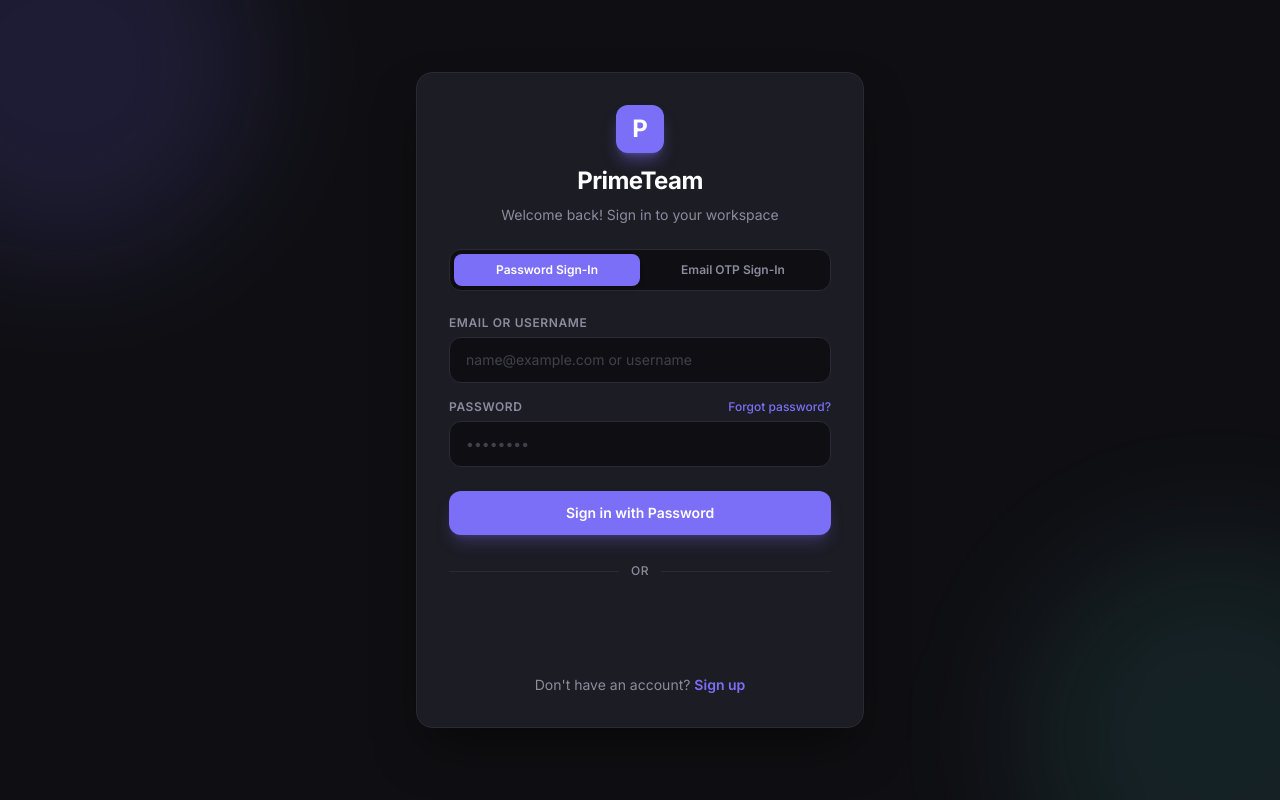
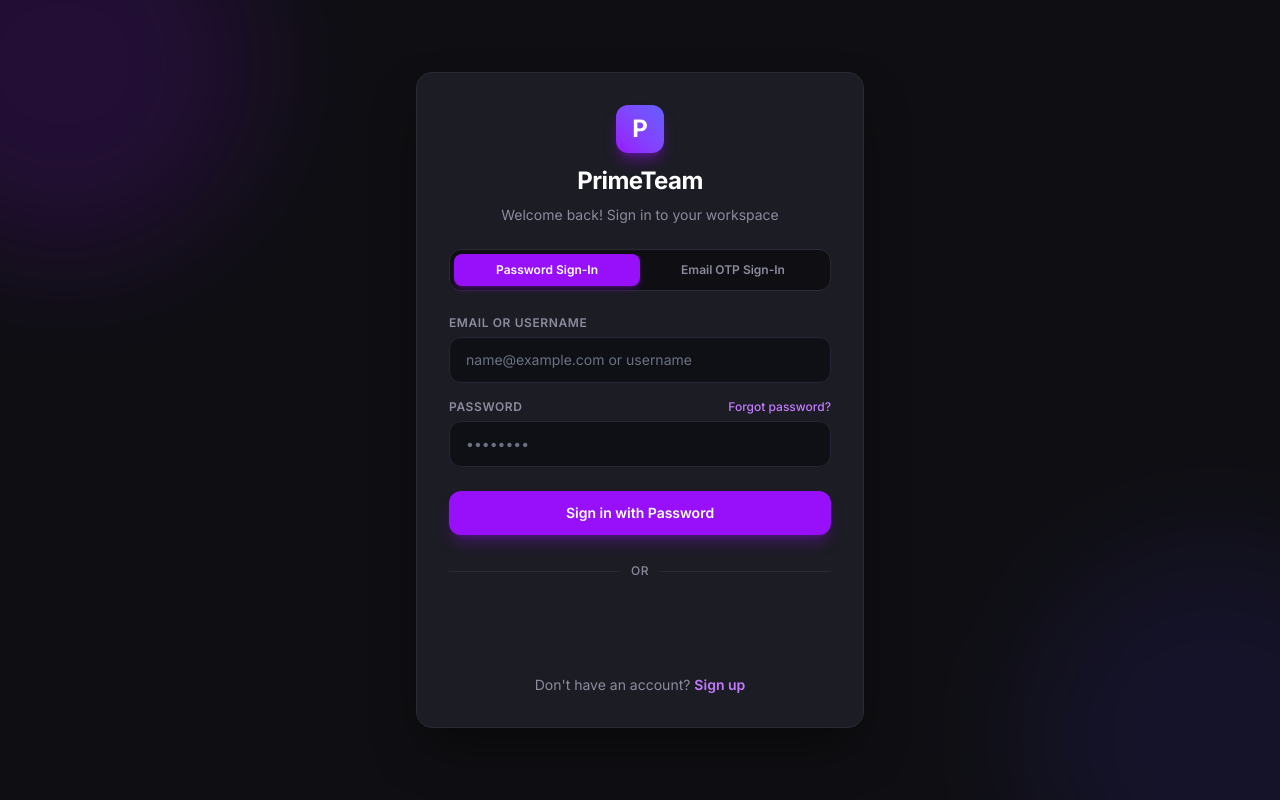
Before and after one commit to Rahulyacodes/Boardy, a React (Vite) app in the folder frontend/: page /login in a window 1280 px wide. Built offline with nearby package versions, Linux system fonts and the light colour scheme; no server answers.

Commit message:
fixed the signup and signin page color and design , fixed chat not working issue

```diff
--- a/frontend/src/index.css
+++ b/frontend/src/index.css
@@ -5,8 +5,8 @@
   --color-bg-surface: #1C1C24;
   --color-bg-surface-hover: #252530;
   --color-bg-border: #2A2A35;
-  --color-accent-purple: #7C6FF7;
-  --color-accent-purple-hover: #6C5CE7;
+  --color-accent-purple: #9333EA;
+  --color-accent-purple-hover: #A855F7;
   --color-accent-teal: #4ECDC4;
   --color-text-primary: #FFFFFF;
   --color-text-muted: #8B8B9E;
@@ -22,6 +22,17 @@
     min-height: 100vh;
     margin: 0;
   }
+}
+
+/* Dark mode autofill override for Chrome/Safari/Firefox */
+input:-webkit-autofill,
+input:-webkit-autofill:hover,
+input:-webkit-autofill:focus,
+input:-webkit-autofill:active {
+  -webkit-box-shadow: 0 0 0 1000px #0F0F16 inset !important;
+  -webkit-text-fill-color: #ffffff !important;
+  caret-color: #ffffff !important;
+  transition: background-color 5000s ease-in-out 0s;
 }
 
 /* custom scrollbar */
--- a/frontend/src/pages/BoardPage.jsx
+++ b/frontend/src/pages/BoardPage.jsx
@@ -18,6 +18,7 @@ import BoardNavbar from '../components/layout/BoardNavbar'
 import BottomDock from '../components/layout/BottomDock'
 import PlannerView from '../components/board/PlannerView'
 import CardDetailModal, { getDueDateStatus, renderDueIcon } from '../components/board/CardDetailModal'
+import BoardChatPanel from '../components/board/BoardChatPanel'
 import { formatBackgroundStyle, DEFAULT_BACKGROUND } from '../utils/backgrounds'
 import { io } from 'socket.io-client'
 
--- a/frontend/src/pages/LoginPage.jsx
+++ b/frontend/src/pages/LoginPage.jsx
@@ -184,15 +184,15 @@ function LoginPage() {
   return (
     <div className="min-h-screen w-full flex items-center justify-center p-4 bg-bg-primary relative overflow-hidden">
       {/* Background glow accents */}
-      <div className="absolute -top-32 -left-32 w-96 h-96 bg-accent-purple/15 rounded-full blur-3xl pointer-events-none" />
-      <div className="absolute -bottom-32 -right-32 w-96 h-96 bg-accent-teal/10 rounded-full blur-3xl pointer-events-none" />
+      <div className="absolute -top-32 -left-32 w-96 h-96 bg-purple-600/15 rounded-full blur-3xl pointer-events-none" />
+      <div className="absolute -bottom-32 -right-32 w-96 h-96 bg-indigo-600/10 rounded-full blur-3xl pointer-events-none" />
 
       {/* Main card */}
       <div className="w-full max-w-md p-8 rounded-2xl bg-bg-surface border border-bg-border shadow-2xl shadow-black/50 backdrop-blur-xl relative z-10 flex flex-col gap-6">
 
         {/* Header / Logo */}
         <div className="text-center flex flex-col items-center gap-2">
-          <div className="w-12 h-12 rounded-xl bg-[#7C6FF7] text-white flex items-center justify-center font-black text-2xl shadow-lg shadow-[#7C6FF7]/40 mb-1">
+          <div className="w-12 h-12 rounded-xl bg-gradient-to-tr from-purple-600 to-indigo-500 text-white flex items-center justify-center font-black text-2xl shadow-lg shadow-purple-600/40 mb-1">
             P
           </div>
           <h1 className="text-2xl font-bold tracking-tight text-white">PrimeTeam</h1>
@@ -206,7 +206,7 @@ function LoginPage() {
             onClick={() => { setLoginMethod('password'); setError(''); setSuccessMsg('') }}
             className={`flex-1 py-2 text-xs font-semibold rounded-lg transition-all cursor-pointer ${
               loginMethod === 'password'
-                ? 'bg-[#7C6FF7] text-white shadow-md'
+                ? 'bg-purple-600 text-white shadow-md shadow-purple-600/30'
                 : 'text-[#8B8B9E] hover:text-white'
             }`}
           >
@@ -217,7 +217,7 @@ function LoginPage() {
             onClick={() => { setLoginMethod('otp'); setOtpStep('request'); setError(''); setSuccessMsg('') }}
             className={`flex-1 py-2 text-xs font-semibold rounded-lg transition-all cursor-pointer ${
               loginMethod === 'otp'
-                ? 'bg-[#7C6FF7] text-white shadow-md'
+                ? 'bg-purple-600 text-white shadow-md shadow-purple-600/30'
                 : 'text-[#8B8B9E] hover:text-white'
             }`}
           >
@@ -258,7 +258,7 @@ function LoginPage() {
                 onChange={e => setIdentifier(e.target.value)}
                 placeholder="name@example.com or username"
                 required
-                className="w-full px-4 py-3 rounded-xl bg-bg-primary border border-bg-border text-text-primary text-sm placeholder:text-text-muted/40 focus:outline-none focus:border-accent-purple focus:ring-1 focus:ring-accent-purple transition-all duration-200"
+                className="w-full px-4 py-3 rounded-xl bg-[#0F0F16] border border-[#262636] text-white text-sm placeholder:text-gray-500 focus:outline-none focus:border-purple-500 focus:ring-1 focus:ring-purple-500 transition-all duration-200"
               />
             </div>
 
@@ -270,7 +270,7 @@ function LoginPage() {
                 <button
                   type="button"
                   onClick={() => setShowForgotPassword(true)}
-                  className="text-xs text-accent-purple hover:underline hover:text-accent-purple-hover font-medium transition-colors cursor-pointer"
+                  className="text-xs text-purple-400 hover:underline hover:text-purple-300 font-medium transition-colors cursor-pointer"
                 >
                   Forgot password?
                 </button>
@@ -281,14 +281,14 @@ function LoginPage() {
                 onChange={e => setPassword(e.target.value)}
                 placeholder="••••••••"
                 required
-                className="w-full px-4 py-3 rounded-xl bg-bg-primary border border-bg-border text-text-primary text-sm placeholder:text-text-muted/40 focus:outline-none focus:border-accent-purple focus:ring-1 focus:ring-accent-purple transition-all duration-200"
+                className="w-full px-4 py-3 rounded-xl bg-[#0F0F16] border border-[#262636] text-white text-sm placeholder:text-gray-500 focus:outline-none focus:border-purple-500 focus:ring-1 focus:ring-purple-500 transition-all duration-200"
               />
             </div>
 
             <button
               type="submit"
               disabled={loading}
-              className="w-full mt-2 py-3 px-4 rounded-xl text-sm font-semibold text-white bg-[#7C6FF7] hover:bg-[#6C5CE7] active:scale-[0.99] disabled:opacity-50 disabled:cursor-not-allowed transition-all duration-200 shadow-lg shadow-[#7C6FF7]/25 flex items-center justify-center gap-2 cursor-pointer"
+              className="w-full mt-2 py-3 px-4 rounded-xl text-sm font-semibold text-white bg-purple-600 hover:bg-purple-500 active:scale-[0.99] disabled:opacity-50 disabled:cursor-not-allowed transition-all duration-200 shadow-lg shadow-purple-600/30 flex items-center justify-center gap-2 cursor-pointer"
             >
               {loading ? (
                 <>
@@ -317,14 +317,14 @@ function LoginPage() {
                   onChange={e => setIdentifier(e.target.value)}
                   placeholder="name@example.com or username"
                   required
-                  className="w-full px-4 py-3 rounded-xl bg-[#0F0F13] border border-[#2A2A35] text-white text-sm placeholder:text-[#8B8B9E]/40 focus:outline-none focus:border-[#7C6FF7] focus:ring-1 focus:ring-[#7C6FF7] transition-all duration-200"
+                  className="w-full px-4 py-3 rounded-xl bg-[#0F0F16] border border-[#262636] text-white text-sm placeholder:text-gray-500 focus:outline-none focus:border-purple-500 focus:ring-1 focus:ring-purple-500 transition-all duration-200"
                 />
               </div>
 
               <button
                 type="submit"
                 disabled={loading}
-                className="w-full mt-2 py-3 px-4 rounded-xl text-sm font-semibold text-white bg-[#7C6FF7] hover:bg-[#6C5CE7] active:scale-[0.99] disabled:opacity-50 disabled:cursor-not-allowed transition-all duration-200 shadow-lg shadow-[#7C6FF7]/25 flex items-center justify-center gap-2 cursor-pointer"
+                className="w-full mt-2 py-3 px-4 rounded-xl text-sm font-semibold text-white bg-purple-600 hover:bg-purple-500 active:scale-[0.99] disabled:opacity-50 disabled:cursor-not-allowed transition-all duration-200 shadow-lg shadow-purple-600/30 flex items-center justify-center gap-2 cursor-pointer"
               >
                 {loading ? (
                   <>
@@ -357,14 +357,14 @@ function LoginPage() {
                   onChange={(e) => setOtp(e.target.value.replace(/\D/g, ''))}
                   placeholder="123456"
                   required
-                  className="w-full text-center text-2xl font-mono tracking-widest px-4 py-3 rounded-xl bg-[#0F0F13] border border-[#7C6FF7]/50 text-white placeholder:text-[#8B8B9E]/30 focus:outline-none focus:border-[#7C6FF7] focus:ring-1 focus:ring-[#7C6FF7] transition-all duration-200"
+                  className="w-full text-center text-2xl font-mono tracking-widest px-4 py-3 rounded-xl bg-[#0F0F16] border border-purple-500/50 text-white placeholder:text-gray-600 focus:outline-none focus:border-purple-500 focus:ring-1 focus:ring-purple-500 transition-all duration-200"
                 />
               </div>
 
               <button
                 type="submit"
                 disabled={loading || otp.length !== 6}
-                className="w-full mt-1 py-3 px-4 rounded-xl text-sm font-semibold text-white bg-[#7C6FF7] hover:bg-[#6C5CE7] active:scale-[0.99] disabled:opacity-50 disabled:cursor-not-allowed transition-all duration-200 shadow-lg shadow-[#7C6FF7]/25 flex items-center justify-center gap-2 cursor-pointer"
+                className="w-full mt-1 py-3 px-4 rounded-xl text-sm font-semibold text-white bg-purple-600 hover:bg-purple-500 active:scale-[0.99] disabled:opacity-50 disabled:cursor-not-allowed transition-all duration-200 shadow-lg shadow-purple-600/30 flex items-center justify-center gap-2 cursor-pointer"
               >
                 {loading ? (
                   <>
@@ -391,7 +391,7 @@ function LoginPage() {
                   type="button"
                   disabled={resendCooldown > 0 || loading}
                   onClick={handleResendLoginOtp}
-                  className="text-[#7C6FF7] hover:underline disabled:opacity-50 disabled:no-underline cursor-pointer"
+                  className="text-purple-400 hover:underline disabled:opacity-50 disabled:no-underline cursor-pointer font-medium"
                 >
                   {resendCooldown > 0 ? `Resend code (${resendCooldown}s)` : 'Resend Code'}
                 </button>
@@ -422,7 +422,7 @@ function LoginPage() {
         {/* Footer */}
         <p className="text-center text-sm text-[#8B8B9E] mt-1">
           Don't have an account?{' '}
-          <Link to="/register" className="font-semibold text-[#7C6FF7] hover:underline hover:text-purple-300 transition-colors">
+          <Link to="/register" className="font-semibold text-purple-400 hover:underline hover:text-purple-300 transition-colors">
             Sign up
           </Link>
         </p>
```
Also changed, not shown: frontend/src/components/auth/ForgotPasswordModal.jsx (+10 -10 lines), frontend/src/pages/RegisterPage.jsx (+11 -11 lines).
